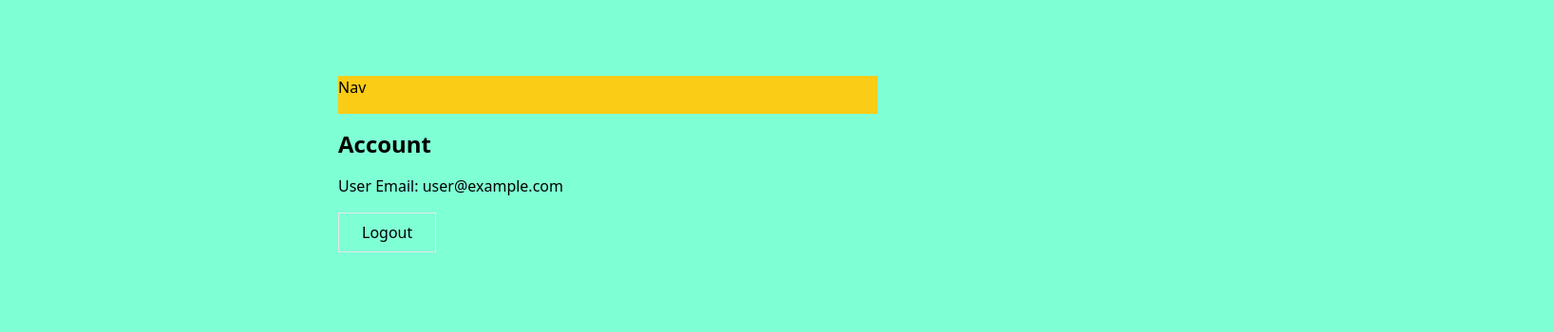
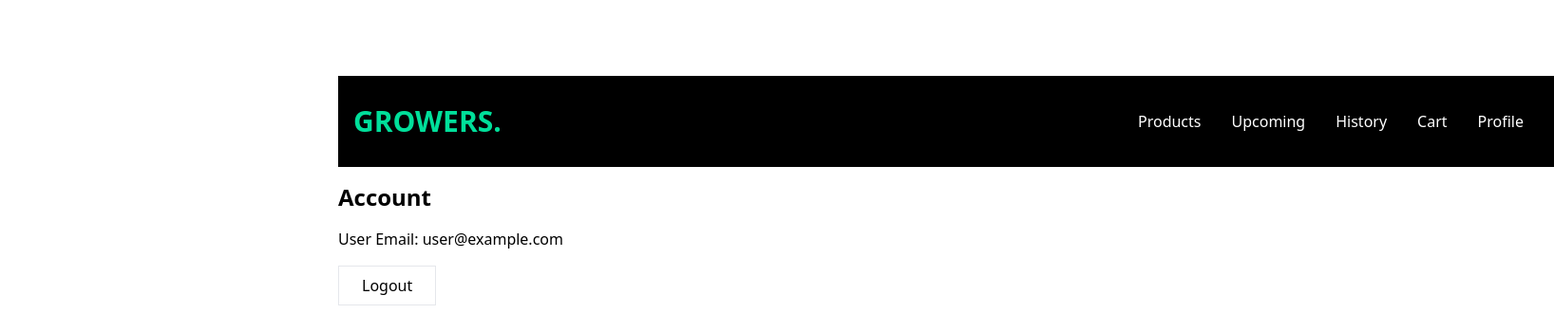
Before and after one commit to SanduniSrikantha/AgroTechPWA, a React (Vite) app: page /account in a window 1280 px wide. Shown: the top 350 px of the page at 95% size, 1636 px wide, since content can reach past the window. Built offline with nearby package versions, Linux system fonts and the light colour scheme; no server answers; sample sign-in values are in the browser's storage.

Commit message:
NavBar-half done

```diff
--- a/package.json
+++ b/package.json
@@ -13,6 +13,7 @@
     "firebase": "^10.4.0",
     "react": "^18.2.0",
     "react-dom": "^18.2.0",
+    "react-icons": "^4.11.0",
     "react-router-dom": "^6.16.0"
   },
   "devDependencies": {
--- a/src/components/NavBar.jsx
+++ b/src/components/NavBar.jsx
@@ -1,11 +1,36 @@
-import React from 'react'
+import React, { useState } from 'react';
+import { AiOutlineClose, AiOutlineMenu } from 'react-icons/ai';
 
 const NavBar = () => {
+  const [nav, setNav] = useState(false);
+
+  const handleNav = () => {
+    setNav(!nav);
+  };
+
   return (
-    <div class='bg-yellow-400 h-10'>
-      <h1>Nav</h1>
+    <div className='flex justify-between items-center h-24 w-screen mx-auto px-4 text-white bg-black'>
+      <h1 className='w-full text-3xl font-bold text-[#00df9a]'>GROWERS.</h1>
+      <ul className='hidden md:flex'>
+        <li className='p-4'>Products</li>
+        <li className='p-4'>Upcoming</li>
+        <li className='p-4'>History</li>
+        <li className='p-4'>Cart</li>
+        <li className='p-4'>Profile</li>
+      </ul>
+      <div onClick={handleNav} className='block md:hidden'>
+          {nav ? <AiOutlineClose size={20}/> : <AiOutlineMenu size={20} />}
+      </div>
+      <ul className={nav ? 'fixed left-0 top-0 w-[60%] h-full border-r border-r-gray-900 bg-[#000300] ease-in-out duration-500' : 'ease-in-out duration-500 fixed left-[-100%]'}>
+        <h1 className='w-full text-3xl font-bold text-[#00df9a] m-4'>GROWERS.</h1>
+          <li className='p-4 border-b border-gray-600'>Products</li>
+          <li className='p-4 border-b border-gray-600'>Upcoming</li>
+          <li className='p-4 border-b border-gray-600'>History</li>
+          <li className='p-4 border-b border-gray-600'>Cart</li>
+          <li className='p-4'>Profile</li>
+      </ul>
     </div>
-  )
-}
+  );
+};
 
-export default NavBar
+export default NavBar;
--- a/src/index.css
+++ b/src/index.css
@@ -2,6 +2,6 @@
 @tailwind components;
 @tailwind utilities;
 
-body {
-    background-color: aquamarine;
+background {
+    color:black;
 }
--- a/src/views/Home.jsx
+++ b/src/views/Home.jsx
@@ -1,9 +1,13 @@
 import React from 'react'
+import NavBar from '../components/NavBar'
+
 
 const home = () => {
   return (
     <div>
-      <h1>Home</h1>
+      <div>
+        <NavBar />
+      </div>
     </div>
   )
 }
```
Also changed, not shown: 1 other file (tests, documents, lock files or other folders).
